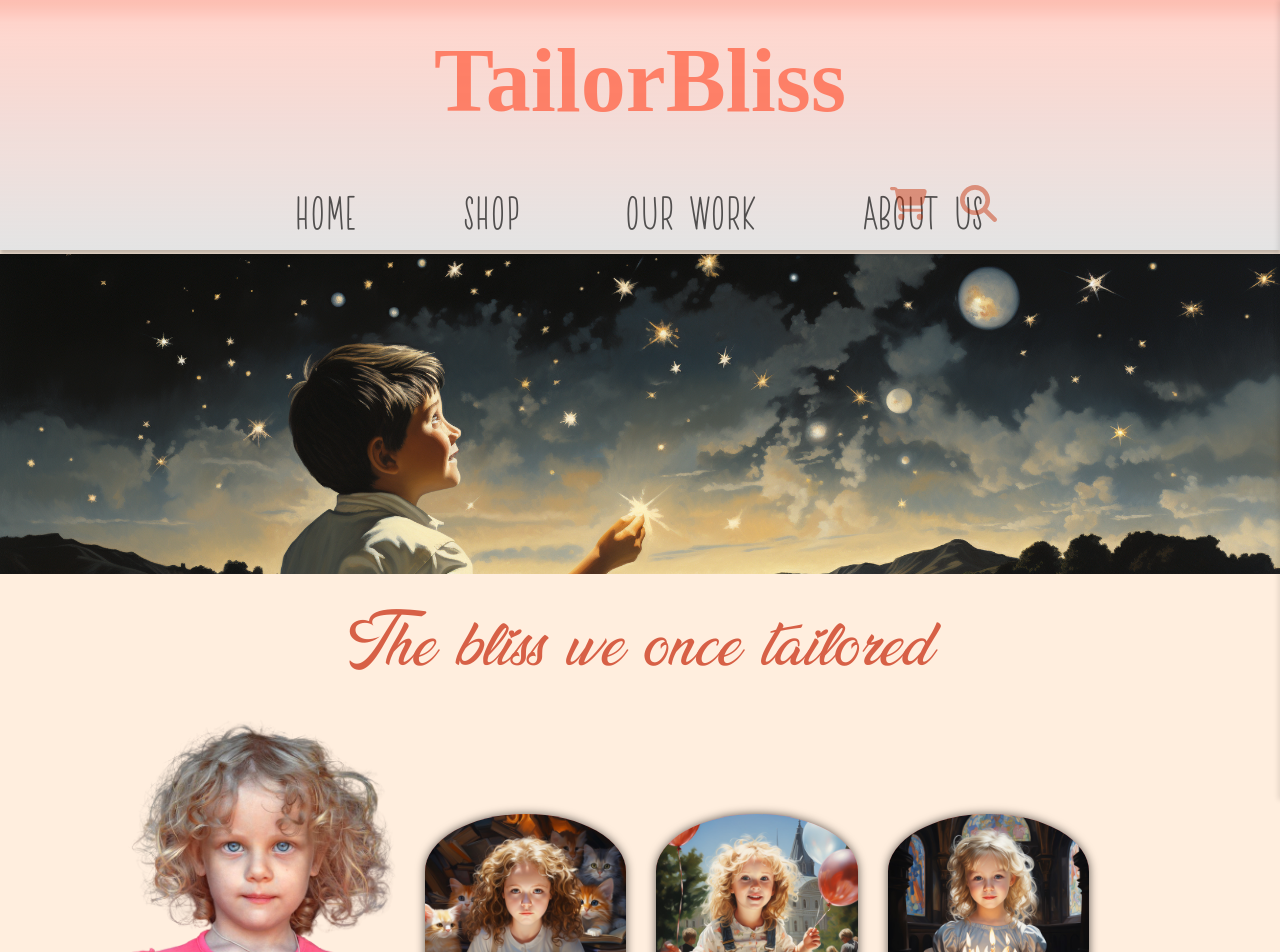
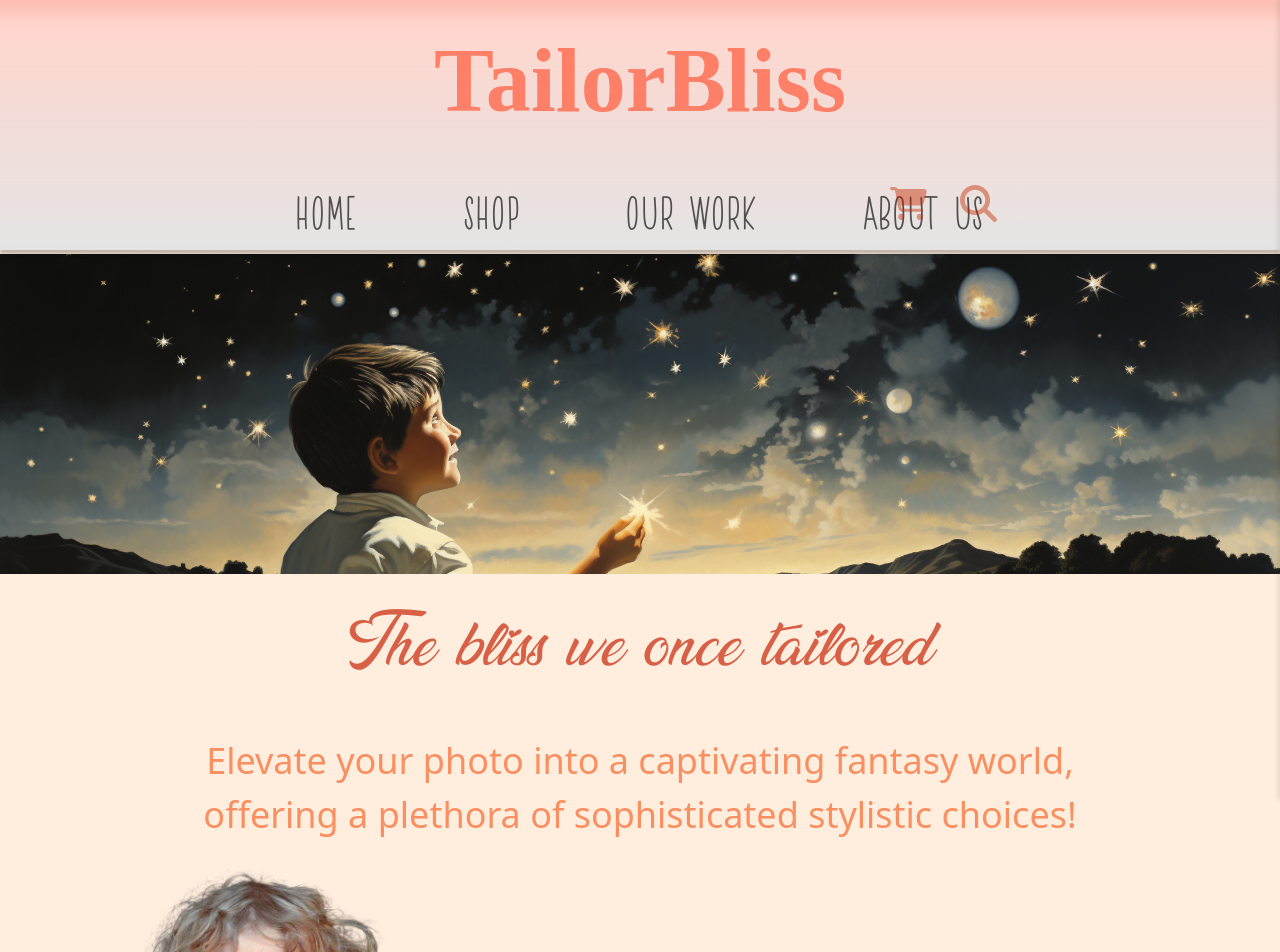
Before and after one commit to BossXiang/KickStart-Frontend, a React (Create React App) app: page / in a window 1280 px wide. Shown: the top 952 px of the page. Built offline with nearby package versions, Linux system fonts and the light colour scheme; a web font is replaced by a local one.

Commit message:
Added a description

```diff
--- a/src/pages/Home.jsx
+++ b/src/pages/Home.jsx
@@ -64,6 +64,7 @@ const Home = () => {
           className="mainImg"
         />
         <div className="homeTitle">The bliss we once tailored</div>
+        <div className="homeDescription">Elevate your photo into a captivating fantasy world,<br/>offering a plethora of sophisticated stylistic choices!</div>
         <div className="workContainer">
           <div className="work">
             <div className="pic">
--- a/src/styles/Home.scss
+++ b/src/styles/Home.scss
@@ -41,6 +41,12 @@
       font-size: 85px;
       line-height: 100px;
       animation: blink 5s infinite;
+      color: #fa8f61;
+      margin: 20px 0;
+    }
+    .homeDescription {
+      text-align: center;
+      font-size: 36px;
       color: #fa8f61;
       margin: 20px 0;
     }
```
